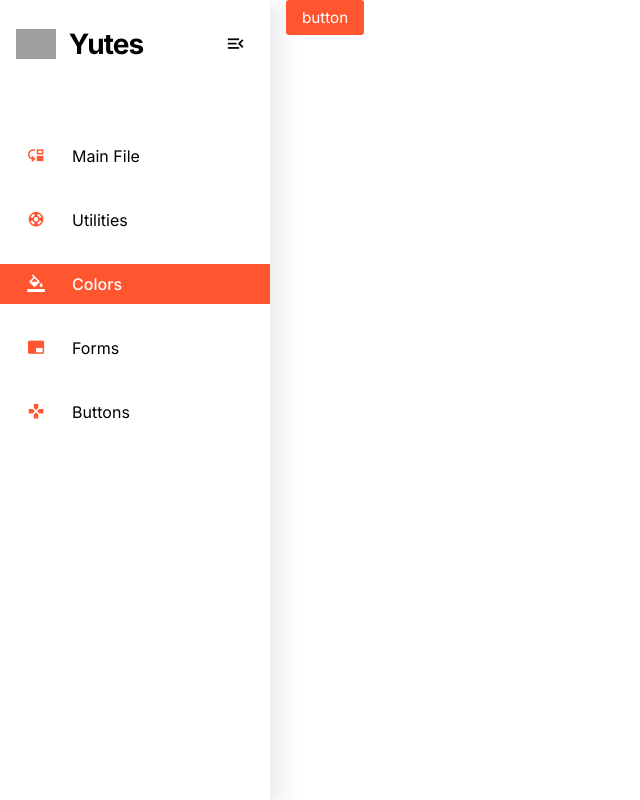
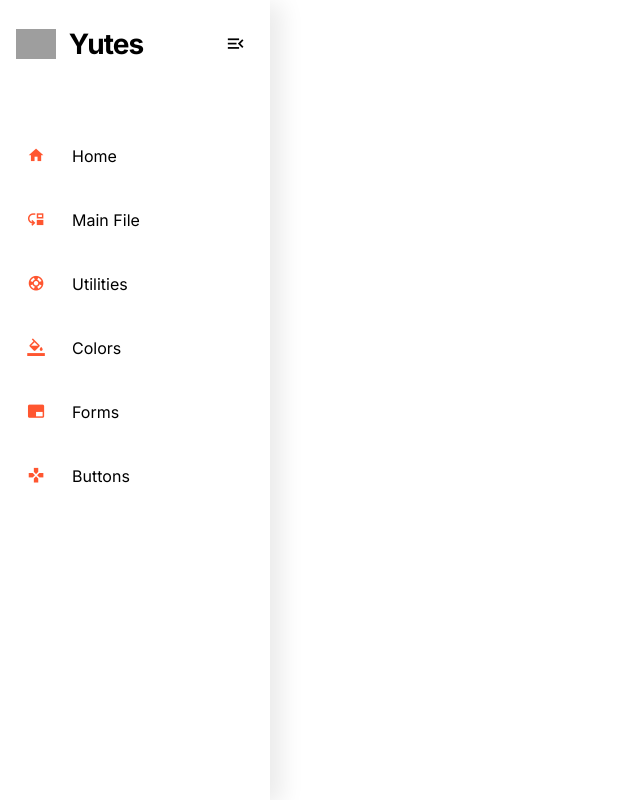
Before and after one commit to riapacheco/ria-yutes-demo, an Angular app: page / in a window 1280 px wide. Before the commit this address led to /home. Shown: the whole page, without its empty margins (0-640 px from the left). Built offline with nearby package versions, Linux system fonts and the light colour scheme; grey boxes are pictures that could not be loaded.

Commit message:
4 files modified

```diff
--- a/src/app/app.module.ts
+++ b/src/app/app.module.ts
@@ -4,7 +4,7 @@ import { FormsModule } from '@angular/forms';
 
 import { AppComponent } from './app.component';
 import { HelloComponent } from './hello.component';
-import { CommonModule } from '@angular/common';
+import { CommonModule, HashLocationStrategy, LocationStrategy } from '@angular/common';
 import { SidebarComponent } from './sidebar/sidebar.component';
 import { AppRoutingModule } from './app-routing.module';
 import { HomeComponent } from './views/home/home.component';
@@ -25,7 +25,9 @@ import { YutesFileComponent } from './views/yutes-file/yutes-file.component';
     HomeComponent,
     YutesFileComponent
   ],
-  providers: [],
+  providers: [
+    { provide: LocationStrategy, useClass: HashLocationStrategy },
+  ],
   bootstrap: [AppComponent],
 })
 export class AppModule {}
--- a/src/app/sidebar/sidebar.component.html
+++ b/src/app/sidebar/sidebar.component.html
@@ -1,15 +1,15 @@
 <div [ngClass]="sidebarOpen ? 'sidebar is-open' : 'sidebar' ">
   <a class="brand-area">
-    <div class="logo">
+    <a routerLink="" class="logo">
       <img src="https://ik.imagekit.io/fuc9k9ckt2b/Brand/tr:q-100/R_Logomark_-_Site_Grey__1__6t3SvJ4JnA.svg?ik-sdk-version=javascript-1.4.3&updatedAt=1653797284952" alt="">
-    </div>
+    </a>
 
     <ng-container *ngIf="sidebarOpen">
-      <div class="view-name">
+      <a routerLink="" class="view-name">
         <span class="title">
           {{ viewTitle }}
         </span>
-      </div>
+      </a>
     </ng-container>
 
     <ng-container *ngIf="sidebarOpen">
@@ -28,7 +28,27 @@
   </ng-container>
 
   <div class="menu-items">
-    <a class="menu-item">
+
+
+    <a
+      routerLink="home"
+      routerLinkActive="active"
+      class="menu-item">
+      <div class="bar-icon">
+        <i class="material-icons">home</i>
+      </div>
+
+      <ng-container *ngIf="sidebarOpen">
+        <div class="item-name">
+          Home
+        </div>
+      </ng-container>
+    </a>
+
+    <a
+      routerLink="yutes"
+      routerLinkActive="active"
+      class="menu-item">
       <div class="bar-icon">
         <i class="material-icons">move_down</i>
       </div>
@@ -52,7 +72,7 @@
     </a>
 
 
-    <a class="menu-item active">
+    <a class="menu-item">
       <div class="bar-icon">
         <i class="material-icons">
           format_color_fill
--- a/src/app/views/yutes-file/yutes-file.component.html
+++ b/src/app/views/yutes-file/yutes-file.component.html
@@ -0,0 +1 @@
+sdlfkjsaldfjas
```
Also changed, not shown: src/app/app-routing.module.ts (+6 -5 lines).
